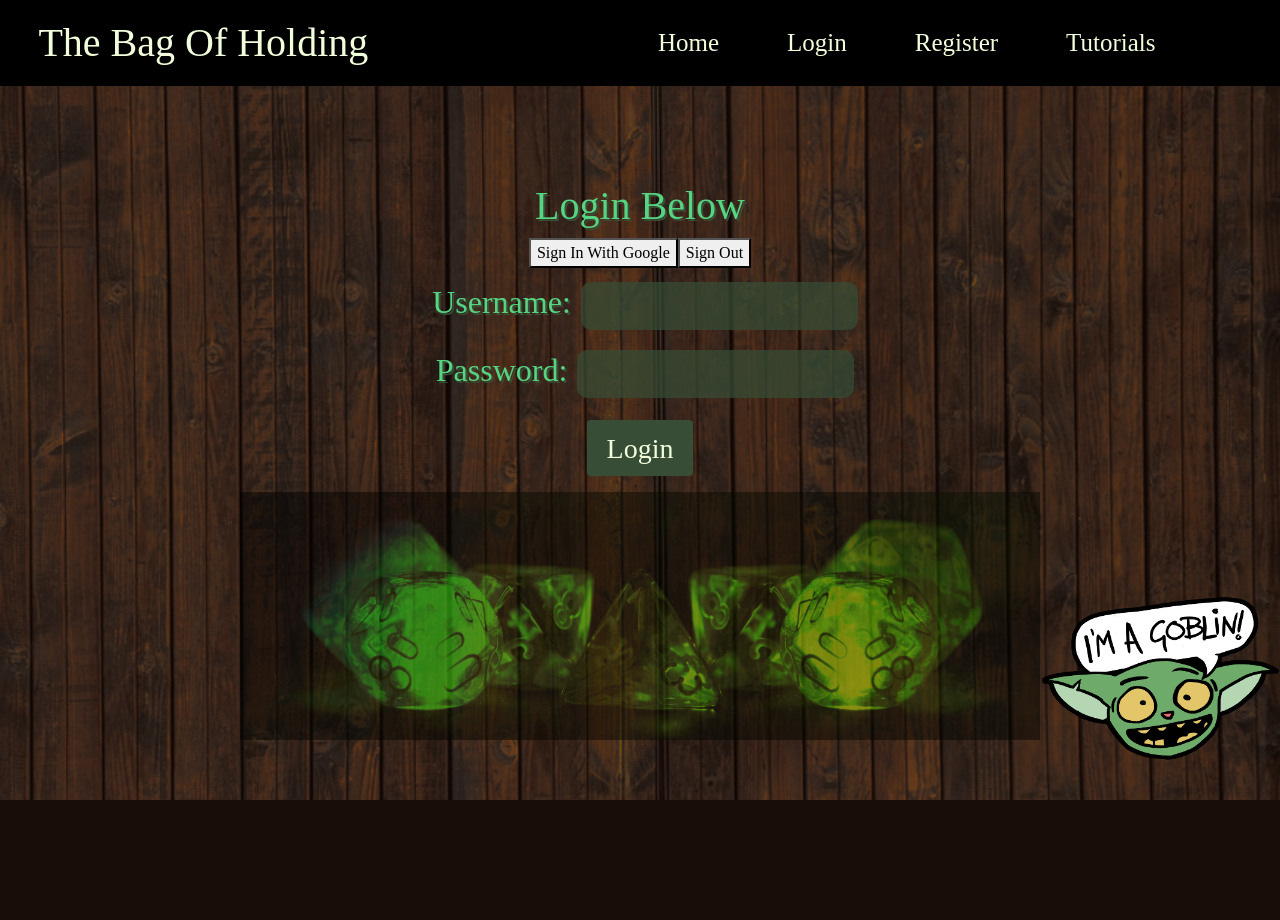
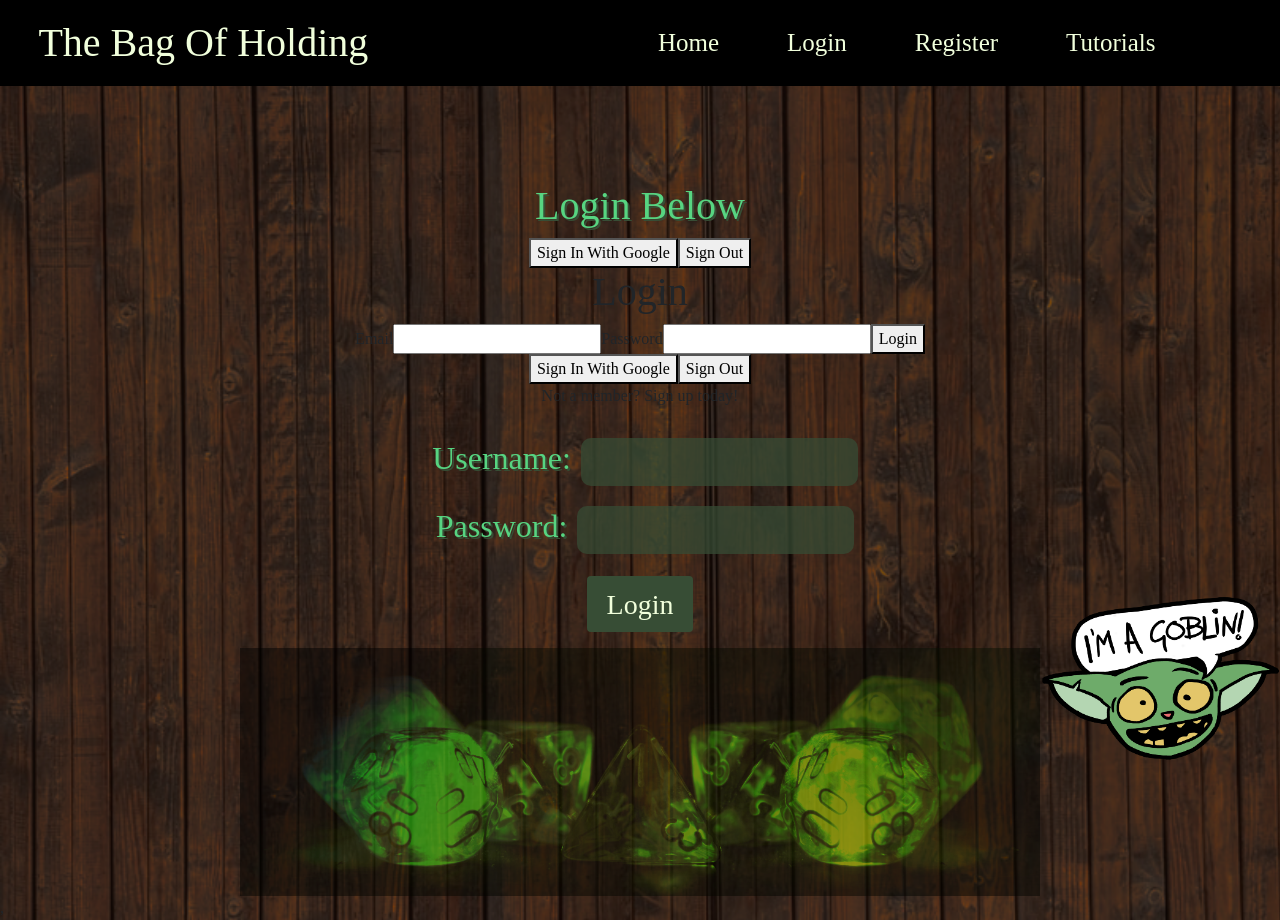
Before and after one commit to TBuscemi/Table_Top, a React (Create React App) app: page /login in a window 1280 px wide. Before the commit the page ends 800 px from the top, so only its background shows below. Built offline with nearby package versions, Linux system fonts and the light colour scheme; no server answers; a web font is replaced by a local one.

Commit message:
Working more on Context Provider.  Can Register with email and cleaned up Google Sign-in

```diff
--- a/src/components/FirebaseFiles/Context/FBContext.js
+++ b/src/components/FirebaseFiles/Context/FBContext.js
@@ -18,16 +18,17 @@ export const setToken=()=>{
 }
 
 export function AuthProvider ({children}){
-    const [currentUser, setCurrentUser]= useState(null);
+    const [currentUser, setCurrentUser]= useState(firebase.auth().currentUser);
     const [isLoading, setIsLoading]=useState(false);
 
     useEffect(()=>{
-        const unsub = auth.onAuthStateChanged(user =>{
-            setCurrentUser(user)
-            setIsLoading(false)
-            console.log(user)
-        })
-        return unsub
+        // console.log(`User before unsub ${currentUser}`)
+        // const unsub = auth.onAuthStateChanged(user =>{
+        //     setCurrentUser(user)
+        //     setIsLoading(false)
+        // })
+        // return unsub
+        console.log(currentUser)
     },[])
 
     function signup(email, password){
--- a/src/components/FirebaseFiles/FBAccount.jsx
+++ b/src/components/FirebaseFiles/FBAccount.jsx
@@ -17,8 +17,7 @@ const FBAccount = () => {
     });
 
     useEffect(() => {
-        let token = localStorage.getItem('token')
-        console.log("token:", token)
+        console.log()
     }, [])
 
 
@@ -74,12 +73,9 @@ const FBAccount = () => {
             <button onClick={hideShowOnClick}>Add Account Details</button>
             {addHideShow ?
                 <form onSubmit={onSubmit}>
-                    <input onChange={onChange} class="account-input " placeholder="E-Mail" name="email" value={values.email} type="text">
-
-                    </input>
-                    <input onChange={onChange} class="account-input " placeholder="Time Zone" name="timeZone" value={values.timeZone} type="text">
-
-                    </input>
+                    <label className="account-label">Public Email</label>
+                    <input onChange={onChange} class="account-input " placeholder="E-Mail" name="email" value={values.email} type="text" />
+                    <input onChange={onChange} class="account-input " placeholder="Time Zone" name="timeZone" value={values.timeZone} type="text" />
                     <select onChange={onChange} class="account-input " name="availbleDays01" value={values.availbleDays01}>
                         <option>---</option>
                         <option>Monday</option>
--- /dev/null
+++ b/src/components/FirebaseFiles/FBLogin.jsx
@@ -0,0 +1,50 @@
+import React, { useRef, useState } from 'react';
+import { useAuth } from './Context/FBContext';
+import firebase from 'firebase/compat/app';
+import GoogleSignIn from './GoogleSignIn';
+
+//Add sign up link
+//Add Redirects after logging in
+//Check Error handling
+
+
+const FBLogin =()=>{
+    const emailRef = useRef()
+    const passwordRef = useRef()
+    const { login } = useAuth();
+    const [error, setError] = useState('')
+    const [isLoading, setIsLoading]= useState(false)
+
+    async function handleSubmit(e){
+        e.preventDefault()
+        try{
+            setIsLoading(true)
+            await login(emailRef.current.value, passwordRef.current.value)
+        }
+        catch(err){
+            setError('Failed to login')
+            console.log(err)
+        }
+        setIsLoading(false)
+    }
+
+    return(
+        <>
+            <h1>Login</h1>
+                {error && <span>{error}</span>}
+            <form onSubmit={handleSubmit}>
+                <label className="login-label">Email</label>
+                <input className="login-input" type="email" ref={emailRef} required />
+
+                <label className="login-label">Password</label>
+                <input className="login-input" type="password" ref={passwordRef} required />
+
+                <button type="submit" disabled={isLoading} className="login-sub-btn">Login</button>
+            </form>
+            <GoogleSignIn />
+            <p>Not a member? Sign up today!</p>
+        </>
+    )
+}
+
+export default FBLogin
--- a/src/components/FirebaseFiles/GoogleSignIn.jsx
+++ b/src/components/FirebaseFiles/GoogleSignIn.jsx
@@ -1,13 +1,9 @@
-import React, {useState, useEffect} from 'react';
+import React from 'react';
 import firebase from 'firebase/compat/app';
-import { addDoc, collection, getDocs, setDoc, doc } from "firebase/firestore";
-import { auth, database, db } from './misc/firebase'
-import { getAuth, onAuthStateChanged } from "firebase/auth"
+import { setDoc, doc } from "firebase/firestore";
+import { auth, db } from './misc/firebase'
 
 const GoogleSignIn = () => {
-
-    const [userName, setUserName]=useState('');
-    const [id, setId]=useState('')
 
     const onClickGoogle=()=>{
         Login();
@@ -22,8 +18,6 @@ const GoogleSignIn = () => {
             name: name,
             user: id,
         })
-        setUserName('')
-        setId('')
     }
 
     const setToken=()=>{
@@ -35,8 +29,6 @@ const GoogleSignIn = () => {
     }
 
     const Login = async()=>{
-        setUserName('')
-        setId('')
         try{
             const result = await auth.signInWithPopup(new firebase.auth.GoogleAuthProvider());
             console.log(result.user.uid, result.user.displayName)
--- a/src/components/login/Login.jsx
+++ b/src/components/login/Login.jsx
@@ -4,6 +4,7 @@ import "./Login.css"
 import Footer from "../footer/Footer";
 import greenDice from './greenDice.png';
 import GoogleSignIn from '../FirebaseFiles/GoogleSignIn';
+import FBLogin from '../FirebaseFiles/FBLogin'
 
 class Login extends React.Component {
     constructor(props) {
@@ -57,6 +58,7 @@ class Login extends React.Component {
             <div align="center" class="pt-5 mt-5">
                 <h1 class="textCenter">Login Below</h1>
                 <GoogleSignIn />
+                <FBLogin />
                 <form onSubmit={this.handleSubmit}>
                     <label class="text fs-2" for="username">Username:</label>
                     <input class="inputField form-control-lg" type="text" name="username" onChange={this.handleChange} value={this.state.username}/><br></br>
```
